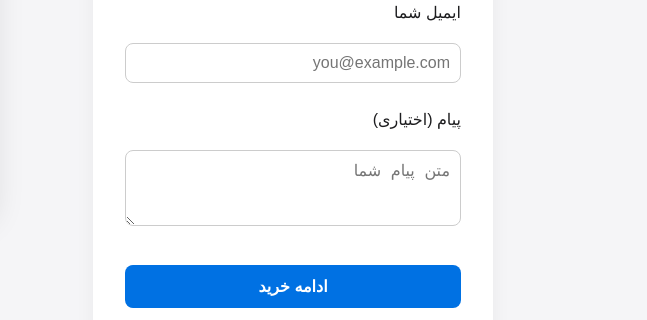
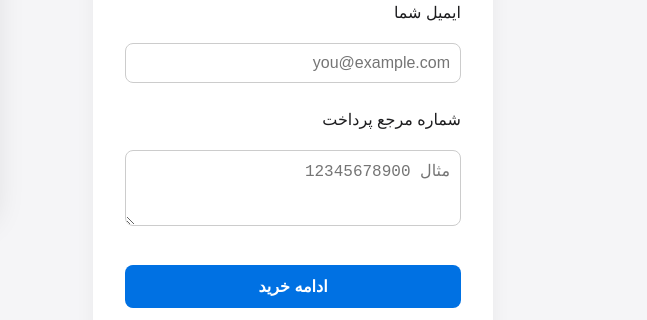
Before and after one commit to ATAGIT87/atamax-frontend, a website: page buy-apple-gift.html in a window 1280 px wide. Shown: the part 512-832 px from the top of the page, 633-1280 px from the left. Drawn offline with Linux system fonts and the light colour scheme; a script that the page names is missing.

Commit message:
change text

```diff
--- a/buy-apple-gift.html
+++ b/buy-apple-gift.html
@@ -41,8 +41,8 @@
           <label for="email">ایمیل شما</label>
           <input type="email" id="email" name="email" required placeholder="you@example.com" />
 
-          <label for="message">پیام (اختیاری)</label>
-          <textarea id="message" name="message" rows="3" placeholder="متن پیام شما"></textarea>
+          <label for="message">شماره مرجع پرداخت</label>
+          <textarea id="message" name="message" rows="3" placeholder="مثال 12345678900"></textarea>
 
           <button type="submit" class="btn-primary">ادامه خرید</button>
           <div class="exchange-widget">
```
